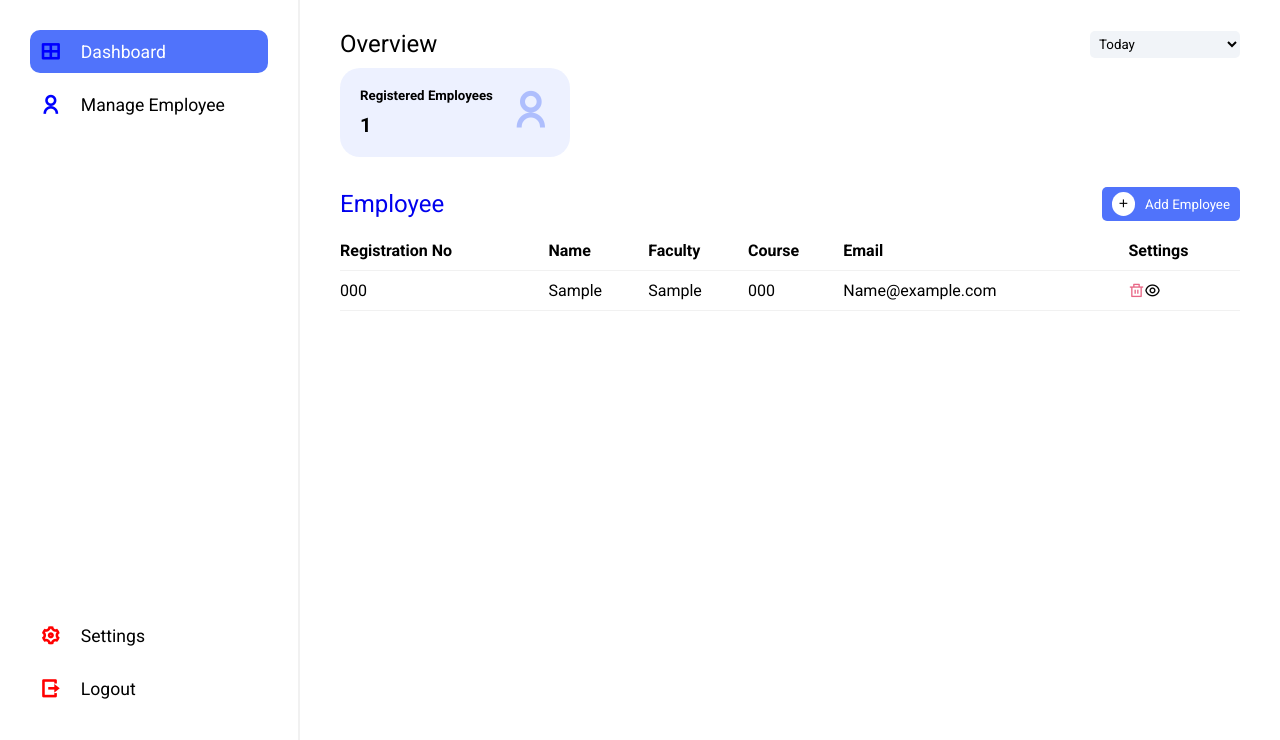
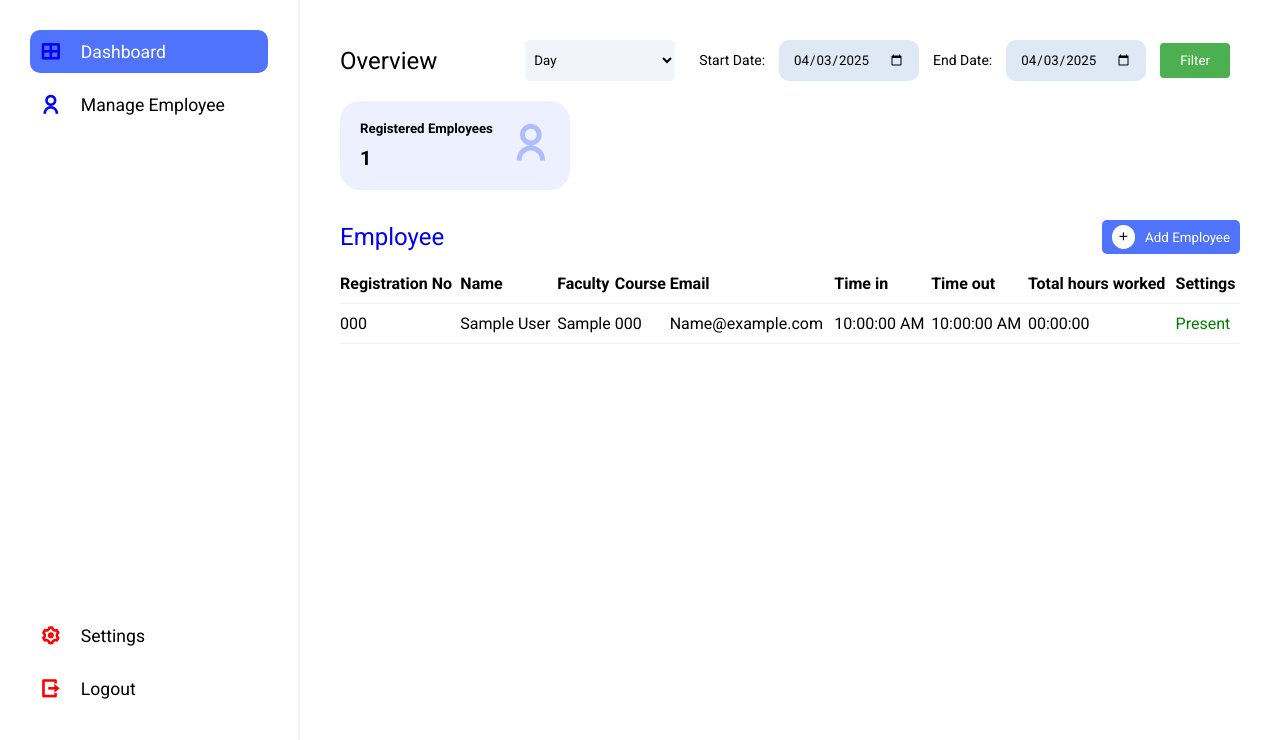
Before and after one commit to rukavain/face-recog, a PHP site: page /administrator/home in a window 1280 px wide. Shown: the part 60-800 px from the top of the page. Run offline with PHP 8.4, Linux system fonts and the light colour scheme; a user stored in the database is signed in; tables that the repository leaves empty hold one stand-in row (values such as "Sample post"); data that the repository does not hold is empty.

Commit message:
Latest Update

```diff
--- a/resources/assets/javascript/face_logics/script.js
+++ b/resources/assets/javascript/face_logics/script.js
@@ -149,7 +149,9 @@ function updateOtherElements() {
       detectedFaces = results.map((result) => result.label);
       markAttendance(detectedFaces);
 
+
       results.forEach((result, i) => {
+
         const box = resizedDetections[i].detection.box;
         const drawBox = new faceapi.draw.DrawBox(box, {
           label: result,
--- a/resources/lib/php_functions.php
+++ b/resources/lib/php_functions.php
@@ -144,32 +144,7 @@ function js_asset($links = [])
 }
 
 
-function get_employee_by_id($id) {
-
-    $employeeRows = [];
-
-    $query = "SELECT * FROM employee WHERE id= '$id'";
-    $result = fetch($query);
-
-    if($result){
-        foreach($result as $row){
-            $employeeRows = $row;
-        }
-    }
-
-    return $employeeRows;
-}
-
-function get_fullname($id){
-    global $pdo;
-    $stmt = $pdo->prepare("SELECT firstName, lastName from employee WHERE id=:id");
-    $stmt->bindParam(":id", $id);
-    $stmt->execute();
-    $result = $stmt->fetch();
-    return ucfirst($result["firstName"]). ' ' .ucfirst($result["lastName"]);
-}
-
-function filter_date($filter, $date, $date1, $id){
+function filter_date($filter, $date, $date1){
 
     $employees = [];
 
@@ -177,18 +152,21 @@ function filter_date($filter, $date, $date1, $id){
 
     //default query with no filter
     $query = "SELECT
-        etr.employee_id,
-        e.id,
-        e.firstName,
-        e.Lastname,
-        e.dateCreated,
-        etr.date_created,
-        DATE(etr.time_in) as date,
-        etr.time_in,
-        etr.time_out
-        FROM employee_time_records etr
-        LEFT JOIN employee e ON e.id = etr.employee_id
-        WHERE e.id = :employee_id";
+    s.Id,
+    s.firstName,
+    s.lastName,
+    s.dateRegistered,
+    a.date_created,
+    s.email,
+    s.faculty,
+    s.courseCode,
+    a.studentRegistrationNumber,
+    DATE(a.time_in) as date,
+    a.time_in as time_in,
+    a.time_out as time_out,
+    a.attendanceStatus
+    FROM tblstudents s
+    LEFT JOIN tblattendance a ON a.studentRegistrationNumber = s.registrationNumber";
 
 
     switch($filter){
@@ -212,7 +190,6 @@ function filter_date($filter, $date, $date1, $id){
 
     $stmt = $pdo->prepare($query);
 
-    $stmt->bindParam(":employee_id", $id);
     if(isset($startDate)) $stmt->bindParam(":startDate", $startDate);
     if(isset($endDate)) $stmt->bindParam(":endDate", $endDate);
 
--- a/resources/pages/administrator/home.php
+++ b/resources/pages/administrator/home.php
@@ -1,3 +1,10 @@
+<?php
+$filter = $_GET["filter"] ?? null;
+$date = $_GET["start_date"] ?? date('Y-m-d');
+$date1 = $_GET["end_date"] ?? date('Y-m-d');
+
+
+?>
 <!DOCTYPE html>
 <html lang="en">
 
@@ -19,13 +26,18 @@
             <div class="overview">
                 <div class="title">
                     <h2 class="section--title">Overview</h2>
-                    <select name="date" id="date" class="dropdown">
-                        <option value="today">Today</option>
-                        <option value="lastweek">Last Week</option>
-                        <option value="lastmonth">Last Month</option>
-                        <option value="lastyear">Last Year</option>
-                        <option value="alltime">All Time</option>
-                    </select>
+                    <form method="GET" id="filterForm" class="dropdown-form">
+                        <select name="filter" id="filter" class="dropdown" style="padding-block:12px;">
+                            <option value="day" <?= $filter === 'day' ? 'selected' : '' ?>>Day</option>
+                            <option value="week" <?= $filter === 'week' ? 'selected' : '' ?>>Week</option>
+                            <option value="month" <?= $filter === 'month' ? 'selected' : '' ?>>Month</option>
+                        </select>
+                        <label for="start_date" style="min-width:max-content;  font-size:14px; margin-inline: 10px;">Start Date:</label>
+                        <input type="date" name="start_date" id="start_date" value="<?= $date ?>" style="max-width:140px;">
+                        <label for="end_date" style="min-width:max-content; font-size:14px; margin-inline: 10px;">End Date:</label>
+                        <input type="date" name="end_date" id="end_date" value="<?= $date1 ?>" style="max-width:140px;">
+                        <button type="submit" id="filterButton" style="margin-inline: 10px; padding: 10px 20px; border-radius:4px; background-color: #4CAF50; color: white; border: none; cursor: pointer;">Filter</button>
+                    </form>
                 </div>
                 <div class="cards">
                     <div class="card card-1">
@@ -57,31 +69,49 @@
                                 <th>Faculty</th>
                                 <th>Course</th>
                                 <th>Email</th>
+                                <th>Time in</th>
+                                <th>Time out</th>
+                                <th>Total hours worked</th>
                                 <th>Settings</th>
                             </tr>
                         </thead>
                         <tbody>
                             <?php
-                            $sql = "SELECT * FROM tblstudents";
-                            $stmt = $pdo->query($sql);
-                            $result = $stmt->fetchAll(PDO::FETCH_ASSOC);
-                            if ($result) {
-                                foreach ($result as $row) {
-                                    echo "<tr id='rowstudents{$row["Id"]}'>";
-                                    echo "<td>" . $row["registrationNumber"] . "</td>";
-                                    echo "<td>" . ucfirst($row["firstName"]) . "</td>";
-                                    echo "<td>" . $row["faculty"] . "</td>";
-                                    echo "<td>" . $row["courseCode"] . "</td>";
-                                    echo "<td>" . ucfirst($row["email"]) . "</td>";
-                                    echo "<td><span><i class='ri-delete-bin-line delete' data-id='{$row["Id"]}' data-name='students'></i></span><a href='employee-details'><i class='ri-eye-line' style='color:black' data-id='{$row["Id"]}' data-name='students'></i></a></td>";
-                                    echo "</tr>";
-                                }
-                            } else {
-                                echo "<tr><td colspan='6'>No records found</td></tr>";
-                            }
+
+                            foreach (filter_date($filter, $date, $date1) as $row):
 
                             ?>
+                                <tr>
+                                    <td><?= $row["studentRegistrationNumber"] ?></td>
+                                    <td><?= ucfirst($row["firstName"]) . ' '. ucfirst($row["lastName"]) ?></td>
+                                    <td><?= $row["faculty"] ?></td>
+                                    <td><?= $row["courseCode"] ?></td>
+                                    <td><?= ucfirst($row["email"]) ?></td>
+                                    <td><?= gmdate("h:i:s A", strtotime($row["time_in"])) ?></td>
+                                    <td><?= $row["time_out"] !== null ? gmdate("h:i:s A", strtotime($row["time_out"])) : "------------" ?></td>
 
+                                    <?php
+
+                                    if ($row["time_out"] !== null) {
+
+                                        $time_in = new DateTime($row["time_in"]);
+                                        $time_out = new DateTime($row["time_out"]);
+
+                                        //calculate the difference
+                                        $diff = $time_out->diff($time_in);
+                                        //format as HH:MM:SS
+                                        $total_time_worked = $diff->format('%H:%I:%S');
+
+                                        echo '<td>' . htmlspecialchars($total_time_worked) . '</td>';
+                                    } else {
+                                        echo '<td>------------</td>';
+                                    }
+
+                                    ?>
+
+                                    <td style="<?= $row["attendanceStatus"] === "present" ? 'color: green' : 'color:red' ?>"><?= ucfirst($row["attendanceStatus"]) ?></td>
+                                </tr>
+                            <?php endforeach; ?>
                         </tbody>
                     </table>
                 </div>
--- a/resources/pages/administrator/includes/topbar.php
+++ b/resources/pages/administrator/includes/topbar.php
@@ -24,7 +24,7 @@
 <script>
     function searchItems() {
         var input = document.getElementById('searchText').value.toLowerCase();
-        var rows = document.querySelectorAll('table tr');
+        var rows = document.querySelectorAll('table tbody tr');
 
         rows.forEach(function(row) {
             var cells = row.querySelectorAll('td');
--- a/resources/pages/administrator/manage-students.php
+++ b/resources/pages/administrator/manage-students.php
@@ -119,8 +119,7 @@ if (isset($_POST['addStudent'])) {
                                     echo "<td>" . $row["faculty"] . "</td>";
                                     echo "<td>" . $row["courseCode"] . "</td>";
                                     echo "<td>" . $row["email"] . "</td>";
-                                    echo "<td><span><i class='ri-delete-bin-line delete' data-id='{$row["Id"]}' data-name='students'></i></span>
-                                    <a href='employee-details'><i class='ri-eye-line' style='color:black' data-id='{$row["Id"]}' data-name='students'></i></a></td>";
+                                    echo "<td><span><i class='ri-delete-bin-line delete' data-id='{$row["Id"]}' data-name='students'></i></span></td>";
                                     echo "</tr>";
                                 }
                             } else {
@@ -148,7 +147,7 @@ if (isset($_POST['addStudent'])) {
                     <div>
                         <div>
                             <input type="text" name="firstName" placeholder="First Name">
-                            <input type="text" name="lastName" placeholder=" Last Name">
+                            <input type="text" name="lastName" " placeholder=" Last Name">
                             <input type="email" name="email" placeholder="Email Address">
                             <input type="text" required id="registrationNumber" name="registrationNumber" placeholder="Registration Number"> <br>
                             <p id="error" style="color: red; display: none;">Invalid characters in registration number.</p>
@@ -161,6 +160,7 @@ if (isset($_POST['addStudent'])) {
                                 }
                                 ?>
                             </select> <br />
+
                             <select required name="course">
                                 <option value="" selected>Select Course</option>
                                 <?php
--- a/resources/pages/lecture/handle_out_attendance.php
+++ b/resources/pages/lecture/handle_out_attendance.php
@@ -35,7 +35,7 @@ try {
                     AND a.dateMarked = latest.latest_date
             SET a.time_out = NOW()
             WHERE a.course = :courseCode
-            AND a.time_out IS NULL";
+            AND a.time_out IS NULL AND a.attendanceStatus='present'";
 
     $stmt = $pdo->prepare($sql);
     $stmt->bindParam(':courseCode', $data['courseCode']);
--- a/resources/pages/lecture/includes/topbar.php
+++ b/resources/pages/lecture/includes/topbar.php
@@ -22,7 +22,7 @@
 <script>
     function searchItems() {
         var input = document.getElementById('searchText').value.toLowerCase();
-        var rows = document.querySelectorAll('table tr');
+        var rows = document.querySelectorAll('table tbody tr');
 
         rows.forEach(function(row) {
             var cells = row.querySelectorAll('td');
```
Also changed, not shown: resources/pages/lecture/view-attendance.php (+18 -37 lines), resources/labels/CSS-121/1.png (added), resources/labels/CSS-121/2.png (added), resources/labels/CSS-121/3.png (added), resources/labels/CSS-121/4.png (added), resources/labels/CSS-121/5.png (added), resources/labels/CSS-122/1.png (added), resources/labels/CSS-122/2.png (added), resources/labels/CSS-122/3.png (added), resources/labels/CSS-122/4.png (added), resources/labels/CSS-122/5.png (added).
